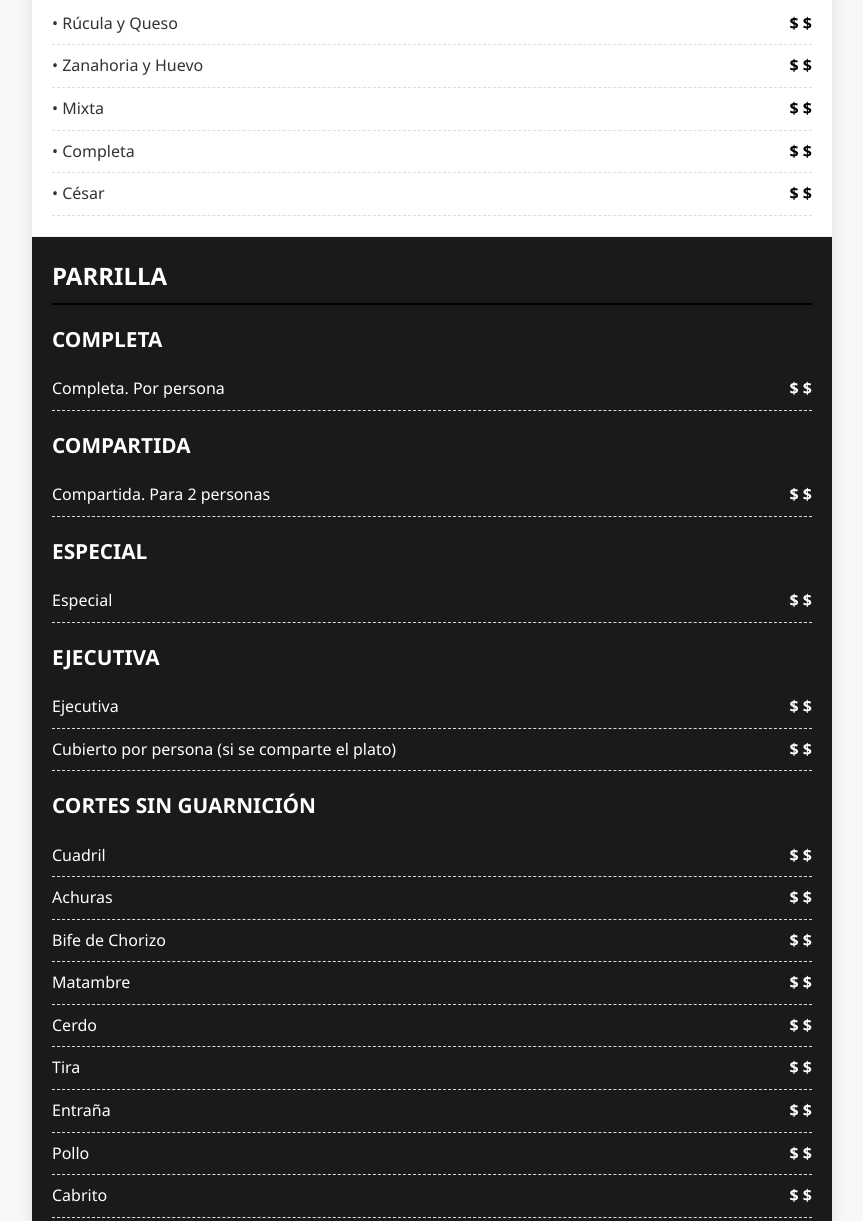
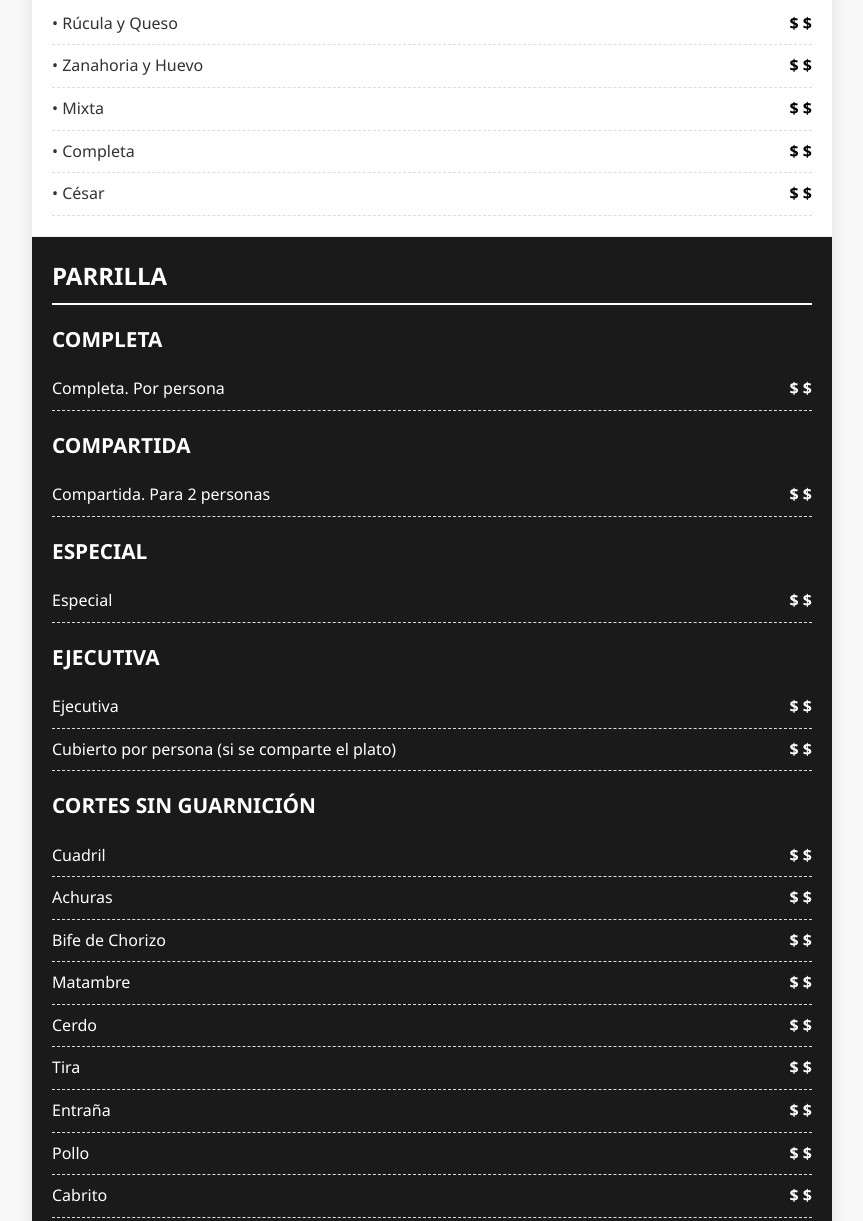
Before and after one commit to kpcarla01/elfaro-menu, a plain HTML site: page index.html in a window 1280 px wide. Shown: the part 695-1916 px from the top of the page, without its empty margins (208-1071 px from the left). Drawn offline with Linux system fonts and the light colour scheme.

Commit message:
Update index.html

```diff
--- a/index.html
+++ b/index.html
@@ -20,7 +20,8 @@
     .item-price { color: #000; font-weight: bold; }
     .special-note { font-style: italic; font-size: 0.9rem; color: #666; margin-top: 5px; padding-left: 10px; }
     #parrilla { background-color: #1a1a1a; color: #fff; }
-    #parrilla h2, #parrilla .category h3, #parrilla .item-name, #parrilla .item-price { color: #fff; }
+    #parrilla h2 { color: #fff; border-bottom: 2px solid #fff; }
+    #parrilla .category h3, #parrilla .item-name, #parrilla .item-price { color: #fff; }
     #parrilla .special-note { color: #ddd; }
     footer { text-align: center; padding: 15px; background: #1a1a1a; color: #fff; font-size: 0.9rem; }
     .admin-link { text-align: center; padding: 10px; background: #333; color: #fff; }
@@ -37,7 +38,7 @@
     <div id="menu-content">Cargando menú...</div>
 
     <div class="admin-link">
-      <a href="/admin.html" target="_blank">Editar Precios (Admin)</a>
+      <a href="/admin.html" target="_blank">Editar Precios (Solo autorizados)</a>
     </div>
 
     <footer>
@@ -54,24 +55,40 @@
         let currentSection = '', currentSub = '';
 
         data.forEach(row => {
+          // Nueva sección
           if (row.Sección && row.Sección !== currentSection) {
-            currentSection = row.Sección; currentSub = '';
+            currentSection = row.Sección;
+            currentSub = '';
             const sec = document.createElement('section');
             if (row.Sección === 'Parrilla') sec.id = 'parrilla';
             sec.innerHTML = `<h2>${row.Sección}</h2><div class="category"></div>`;
             content.appendChild(sec);
           }
+
+          // Subsección
           if (row.Subsección && row.Subsección !== currentSub) {
             currentSub = row.Subsección;
             content.lastElementChild.querySelector('.category').innerHTML += `<h3>${row.Subsección}</h3>`;
           }
+
+          // Item y precio
           const cat = content.lastElementChild.querySelector('.category');
-          cat.innerHTML += `<div class="item"><span class="item-name">${row.Item}</span><span class="item-price">$ ${row.Precio}</span></div>`;
-          if (row.Nota) cat.innerHTML += `<div class="special-note">${row.Nota}</div>`;
+          cat.innerHTML += `
+            <div class="item">
+              <span class="item-name">${row.Item}</span>
+              <span class="item-price">$ ${row.Precio}</span>
+            </div>
+          `;
+
+          // Nota (ej: Fruta de estación + Vino blanco)
+          if (row.Nota) {
+            cat.innerHTML += `<div class="special-note">(${row.Nota})</div>`;
+          }
         });
       })
-      .catch(() => content.innerHTML = '<p style="color:red">Error al cargar el menú.</p>');
+      .catch(() => {
+        document.getElementById('menu-content').innerHTML = '<p style="color:red">Error al cargar el menú.</p>';
+      });
   </script>
 </body>
-
 </html>
```
